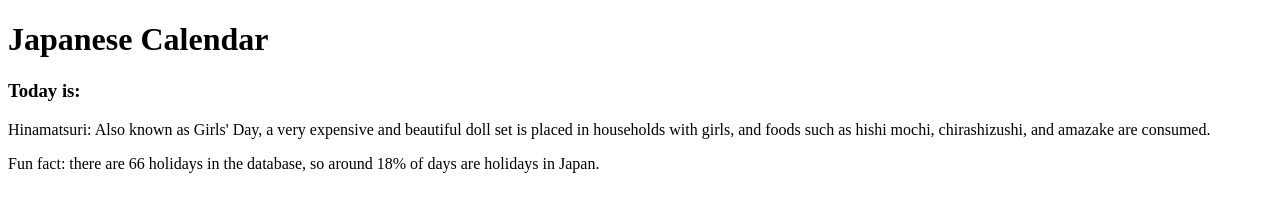
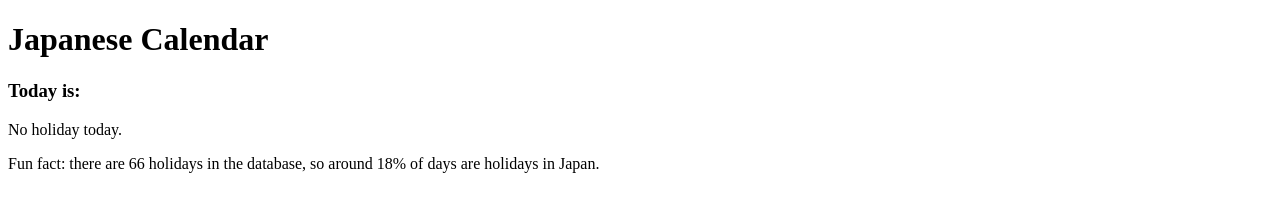
Before and after one commit to TyNoOutlet/Japanese-Calendar, a plain HTML site: page index.html in a window 1280 px wide. Drawn offline with Linux system fonts and the light colour scheme.

Commit message:
Update index.html

```diff
--- a/index.html
+++ b/index.html
@@ -41,7 +41,7 @@
         holiday.textContent = "Usui: The solar term when the sun is at 330 degrees celestial longitude. Said to be the first day when rain, rather than snow, falls, the southerly spring wind may blow, and preparations for farming begin.";
       } else if (month === 1 && day === 23) {
         holiday.textContent = "Emperor's Birthday (Naruhito): The Imperial Palace grounds are opened to the public, and the Emperor typically gives greetings and thanks.";
-      } else if (month === 2 && day === 1) {
+      } else if (month === 2 && day === 3) {
         holiday.textContent = "Hinamatsuri: Also known as Girls' Day, a very expensive and beautiful doll set is placed in households with girls, and foods such as hishi mochi, chirashizushi, and amazake are consumed.";
       } else if (month === 2 && day === 5) {
         holiday.textContent = "Keichitsu (2023): The solar term when the sun is at 345 degrees celestial longitude. Said to be when many insects leave the ground for the first time since the new year.";
```
